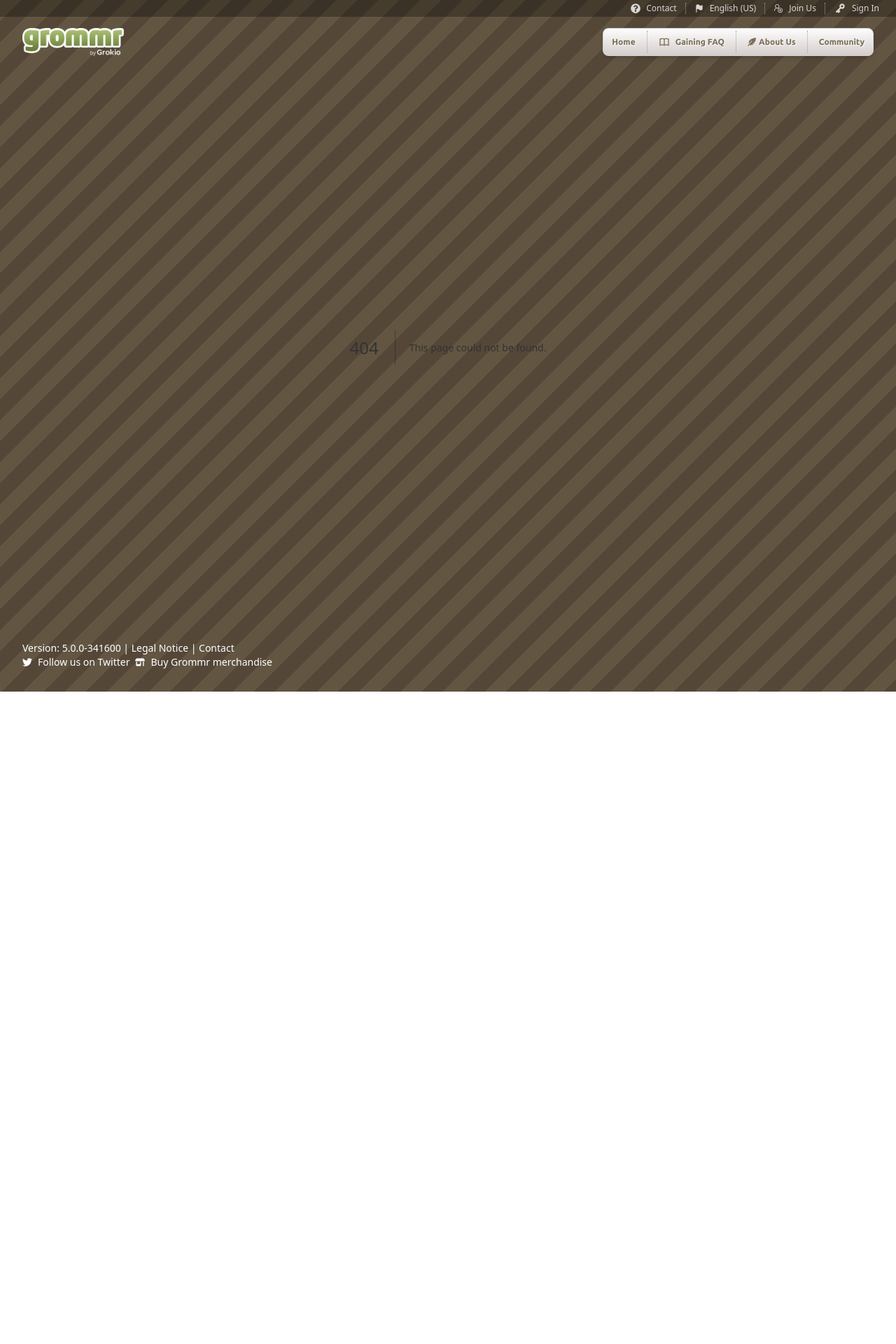
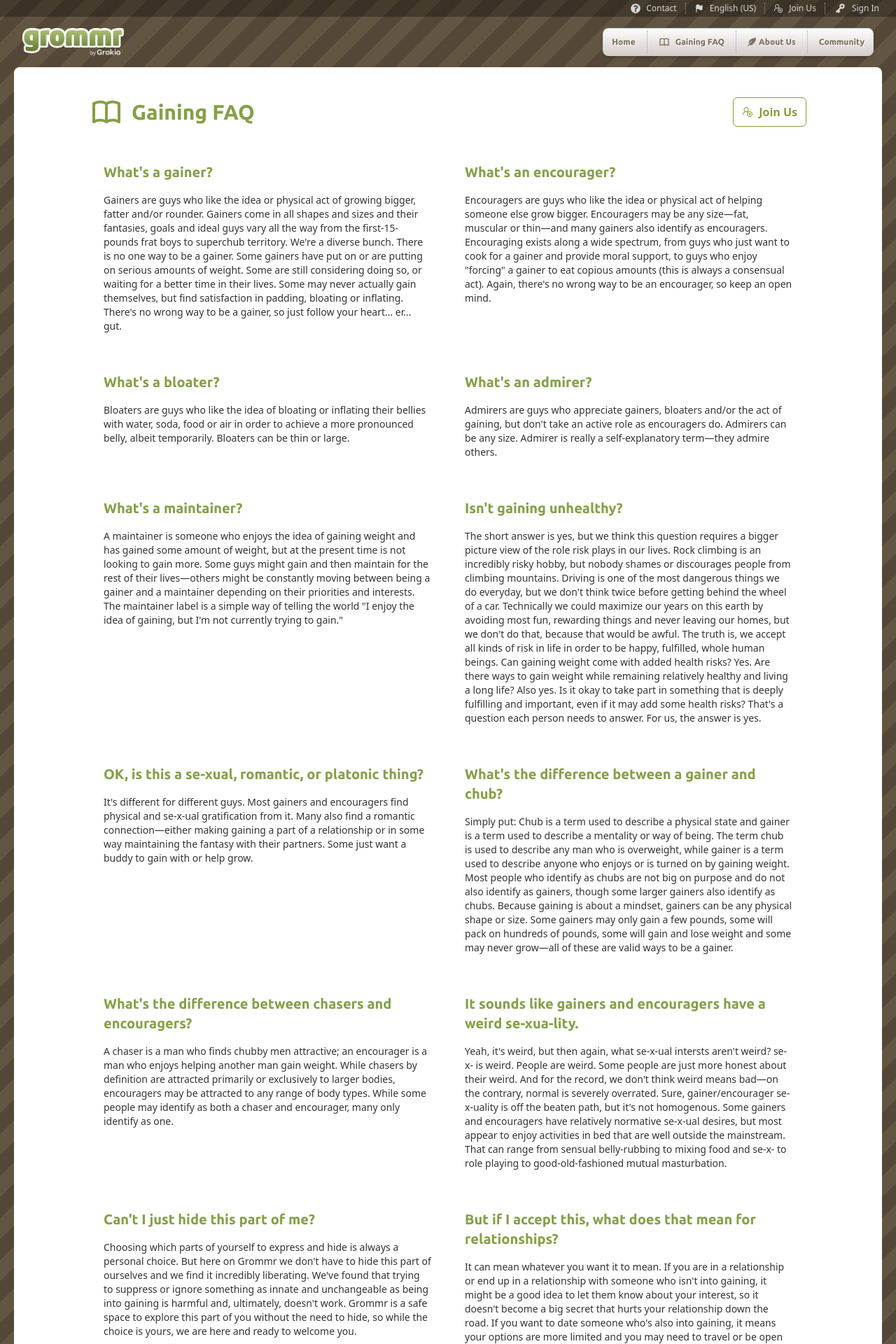
Before and after one commit to rajuahmmed111/to-do-list, a Next.js app: page /FAQ in a window 1280 px wide. Before the commit this address had no page. Shown: the top 1920 px of the page at 70% size. Before the commit the page ends 988 px from the top, so only its background shows below. Built offline with nearby package versions, Linux system fonts and the light colour scheme.

Commit message:
feature grid card updated

```diff
--- /dev/null
+++ b/src/app/(WithCommonLayout)/(pages)/FAQ/page.tsx
@@ -0,0 +1,113 @@
+import FeatureGridCard from "@/components/ui/FeatureGridCard";
+import Header from "@/components/ui/Header";
+import Image from "next/image";
+import FAQ from "@/assets/image/faq/faq-2x.jpg";
+import { TbBook } from "react-icons/tb";
+import Link from "next/link";
+import { LiaUserPlusSolid } from "react-icons/lia";
+
+const topics = [
+  {
+    title: "What's a gainer?",
+    description:
+      "Gainers are guys who like the idea or physical act of growing bigger, fatter and/or rounder. Gainers come in all shapes and sizes and their fantasies, goals and ideal guys vary all the way from the first-15-pounds frat boys to superchub territory. We're a diverse bunch. There is no one way to be a gainer. Some gainers have put on or are putting on serious amounts of weight. Some are still considering doing so, or waiting for a better time in their lives. Some may never actually gain themselves, but find satisfaction in padding, bloating or inflating. There's no wrong way to be a gainer, so just follow your heart… er… gut.",
+  },
+  {
+    title: "What's an encourager?",
+    description:
+      'Encouragers are guys who like the idea or physical act of helping someone else grow bigger. Encouragers may be any size—fat, muscular or thin—and many gainers also identify as encouragers. Encouraging exists along a wide spectrum, from guys who just want to cook for a gainer and provide moral support, to guys who enjoy "forcing" a gainer to eat copious amounts (this is always a consensual act). Again, there\'s no wrong way to be an encourager, so keep an open mind.',
+  },
+  {
+    title: "What's a bloater?",
+    description:
+      "Bloaters are guys who like the idea of bloating or inflating their bellies with water, soda, food or air in order to achieve a more pronounced belly, albeit temporarily. Bloaters can be thin or large.",
+  },
+  {
+    title: "What's an admirer?",
+    description:
+      "Admirers are guys who appreciate gainers, bloaters and/or the act of gaining, but don't take an active role as encouragers do. Admirers can be any size. Admirer is really a self-explanatory term—they admire others.",
+  },
+  {
+    title: "What's a maintainer?",
+    description: `A maintainer is someone who enjoys the idea of gaining weight and has gained some amount of weight, but at the present time is not looking to gain more. Some guys might gain and then maintain for the rest of their lives—others might be constantly moving between being a gainer and a maintainer depending on their priorities and interests. The maintainer label is a simple way of telling the world "I enjoy the idea of gaining, but I'm not currently trying to gain."`,
+  },
+  {
+    title: "Isn't gaining unhealthy?",
+    description:
+      "The short answer is yes, but we think this question requires a bigger picture view of the role risk plays in our lives. Rock climbing is an incredibly risky hobby, but nobody shames or discourages people from climbing mountains. Driving is one of the most dangerous things we do everyday, but we don't think twice before getting behind the wheel of a car. Technically we could maximize our years on this earth by avoiding most fun, rewarding things and never leaving our homes, but we don't do that, because that would be awful. The truth is, we accept all kinds of risk in life in order to be happy, fulfilled, whole human beings. Can gaining weight come with added health risks? Yes. Are there ways to gain weight while remaining relatively healthy and living a long life? Also yes. Is it okay to take part in something that is deeply fulfilling and important, even if it may add some health risks? That's a question each person needs to answer. For us, the answer is yes.",
+  },
+  {
+    title: "OK, is this a se-xual, romantic, or platonic thing?",
+    description:
+      "It's different for different guys. Most gainers and encouragers find physical and se-x-ual gratification from it. Many also find a romantic connection—either making gaining a part of a relationship or in some way maintaining the fantasy with their partners. Some just want a buddy to gain with or help grow.",
+  },
+  {
+    title: "What's the difference between a gainer and chub?",
+    description:
+      "Simply put: Chub is a term used to describe a physical state and gainer is a term used to describe a mentality or way of being. The term chub is used to describe any man who is overweight, while gainer is a term used to describe anyone who enjoys or is turned on by gaining weight. Most people who identify as chubs are not big on purpose and do not also identify as gainers, though some larger gainers also identify as chubs. Because gaining is about a mindset, gainers can be any physical shape or size. Some gainers may only gain a few pounds, some will pack on hundreds of pounds, some will gain and lose weight and some may never grow—all of these are valid ways to be a gainer.",
+  },
+  {
+    title: "What's the difference between chasers and encouragers?",
+    description:
+      "A chaser is a man who finds chubby men attractive; an encourager is a man who enjoys helping another man gain weight. While chasers by definition are attracted primarily or exclusively to larger bodies, encouragers may be attracted to any range of body types. While some people may identify as both a chaser and encourager, many only identify as one.",
+  },
+  {
+    title: "It sounds like gainers and encouragers have a weird se-xua-lity.",
+    description:
+      "Yeah, it's weird, but then again, what se-x-ual intersts aren't weird? se-x- is weird. People are weird. Some people are just more honest about their weird. And for the record, we don't think weird means bad—on the contrary, normal is severely overrated. Sure, gainer/encourager se-x-uality is off the beaten path, but it's not homogenous. Some gainers and encouragers have relatively normative se-x-ual desires, but most appear to enjoy activities in bed that are well outside the mainstream. That can range from sensual belly-rubbing to mixing food and se-x- to role playing to good-old-fashioned mutual masturbation.",
+  },
+  {
+    title: "Can't I just hide this part of me?",
+    description:
+      "Choosing which parts of yourself to express and hide is always a personal choice. But here on Grommr we don't have to hide this part of ourselves and we find it incredibly liberating. We've found that trying to suppress or ignore something as innate and unchangeable as being into gaining is harmful and, ultimately, doesn't work. Grommr is a safe space to explore this part of you without the need to hide, so while the choice is yours, we are here and ready to welcome you.",
+  },
+  {
+    title: "But if I accept this, what does that mean for relationships?",
+    description:
+      "It can mean whatever you want it to mean. If you are in a relationship or end up in a relationship with someone who isn't into gaining, it might be a good idea to let them know about your interest, so it doesn't become a big secret that hurts your relationship down the road. If you want to date someone who's also into gaining, it means your options are more limited and you may need to travel or be open to be relocating (the odds of finding Mr. Perfect Gainer within 10 miles of you are not impossible, but not exactly likely). Whatever you choose, embrace that choice with honesty and openness and you'll set yourself up for success.",
+  },
+  {
+    title: "How can I learn more?",
+    description:
+      "Honestly, the best way to learn more is to dive in—start chatting with guys and try to attend a local GrommOff or a big event like BRW, The Grom or EuroGrom. But if you'd like a cool introductory video, check out the documentary HardFat on Youtube—which covers some basic territory for gainers and encouragers. We also recommend exploring gainerhouse.com, which has lots of resources for those new to the gainer community.",
+  },
+];
+
+function FAQPage() {
+  return (
+    <div className=" max-w-5xl mx-auto py-10 ">
+      <div className="flex items-center justify-between md:mb-5 gap-4 flex-wrap">
+        <Header Icon={TbBook} className="text-3xl" iconClass="text-5xl">
+          Gaining FAQ
+        </Header>
+        <Link
+          href="#"
+          className="border border-primary-green flex items-center gap-2 font-bold text-primary-green px-3 py-2 rounded-md hover:bg-accent hover:text-white transition-colors"
+        >
+          <LiaUserPlusSolid />
+          Join Us
+        </Link>
+      </div>
+      <div className="grid mx-auto sm:grid-cols-2 gap-2">
+        {topics.map((feature, index) => (
+          <FeatureGridCard
+            key={index}
+            title={feature.title}
+            description={feature.description}
+          />
+        ))}
+      </div>
+      <div className="flex h-full justify-center w-full">
+        <Image
+          src={FAQ}
+          alt="Mobile App Screenshots"
+          width={500}
+          height={400}
+          className="w-80 md:max-w-sm mt-6 px-5"
+        />
+      </div>
+    </div>
+  );
+}
+
+export default FAQPage;
--- a/src/app/layout.tsx
+++ b/src/app/layout.tsx
@@ -36,9 +36,15 @@
         className={`${geistSans.variable} ${geistMono.variable} antialiased`}
       >
         <TopBar />
-        <div className="md:container text-text">
+        <div className="md:container">
           <Navbar />
-          {children}
+        </div>
+        <div className="md:px-5">
+          <div className="md:container md:rounded-lg text-text bg-white">
+            {children}
+          </div>
+        </div>
+        <div className="md:container">
           <Footer />
         </div>
       </body>
--- a/src/components/common/Navbar.tsx
+++ b/src/components/common/Navbar.tsx
@@ -7,7 +7,7 @@
 
 const Navbar = () => {
   return (
-    <header className="p-4 max-md:pb-0 max-md:pr-0 flex flex-wrap gap-4 justify-between ">
+    <header className="p-4 max-md:pb-0 max-md:pr-0 flex flex-wrap gap-5 flex-col sm:flex-row justify-between ">
       <Logo />
       <div className="flex-1 flex font-ubuntu  justify-end">
         <nav className="flex max-w-lg text-sm items-center justify-center bg-gradient-to-b from-[#FDFDFD] to-[#D5CDCB] py-0 px-3 rounded-lg max-md:rounded-b-none max-md:rounded-r-none md:shadow-md border border-gray-300">
@@ -27,7 +27,7 @@
               <span className="material-icons max-sm:hidden">
                 <TbBook className="text-base" />
               </span>
-              <Link href="#">Gaining FAQ</Link>
+              <Link href="/FAQ">Gaining FAQ</Link>
             </li>
             <span className="h-8 border-r border-dotted border-gray-400 mx-2 md:mx-4"></span>{" "}
             {/* Divider */}
--- a/src/components/ui/FeatureGridCard.tsx
+++ b/src/components/ui/FeatureGridCard.tsx
@@ -1,7 +1,7 @@
 interface FeatureCardProps {
   title: string;
   description: string;
-  Icon: React.ElementType;
+  Icon?: React.ElementType;
 }
 
 const FeatureGridCard: React.FC<FeatureCardProps> = ({
@@ -11,9 +11,7 @@
 }) => (
   <div className="bg-white/90 rounded-lg p-5">
     <div className="mb-4 flex flex-col gap-2">
-      <div className="text-7xl text-secondary-green">
-        <Icon />
-      </div>
+      <div className="text-7xl text-secondary-green">{Icon && <Icon />}</div>
       <h3 className="text-text-green font-ubuntu font-bold text-xl">{title}</h3>
     </div>
     <p className="text-sm">{description}</p>
--- a/src/components/ui/Header.tsx
+++ b/src/components/ui/Header.tsx
@@ -3,16 +3,21 @@
 const Header = ({
   children,
   className,
+  Icon,
+  iconClass,
 }: {
   children: React.ReactNode;
+  Icon?: React.ElementType;
   className?: string;
+  iconClass?: string;
 }) => {
   return (
     <h1
-      className={`text-text-green font-ubuntu font-semibold text-2xl ${
-        className ? className : ""
-      }`}
+      className={`text-text-green ${
+        Icon ? "flex gap-3 items-center flex-wrap" : ""
+      } font-ubuntu font-semibold  ${className ? className : "text-2xl"}`}
     >
+      {Icon && <Icon className={`${iconClass ? iconClass : "text-3xl"} `} />}{" "}
       {children}
     </h1>
   );
```
Also changed, not shown: src/assets/image/faq/faq-2x.jpg (added).
